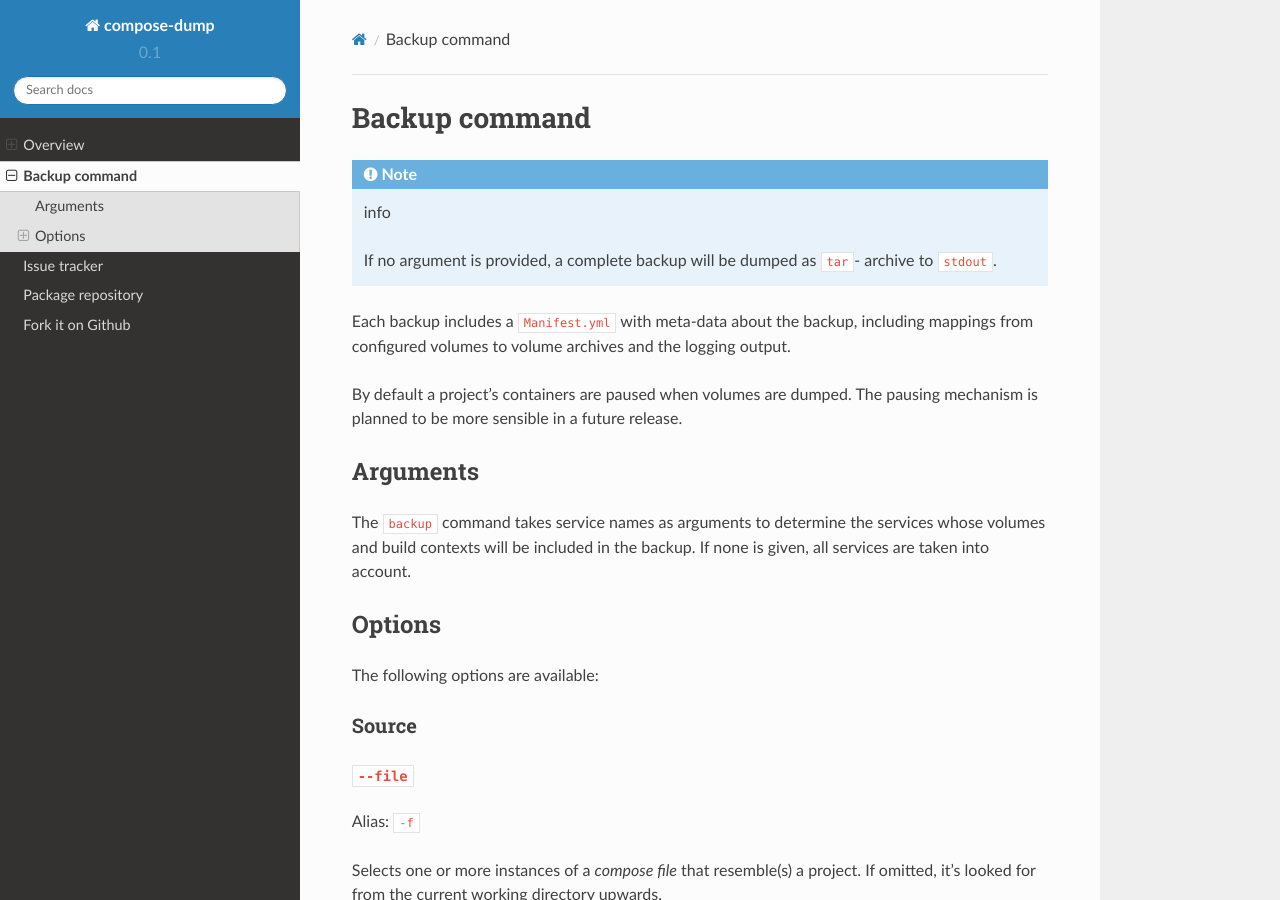
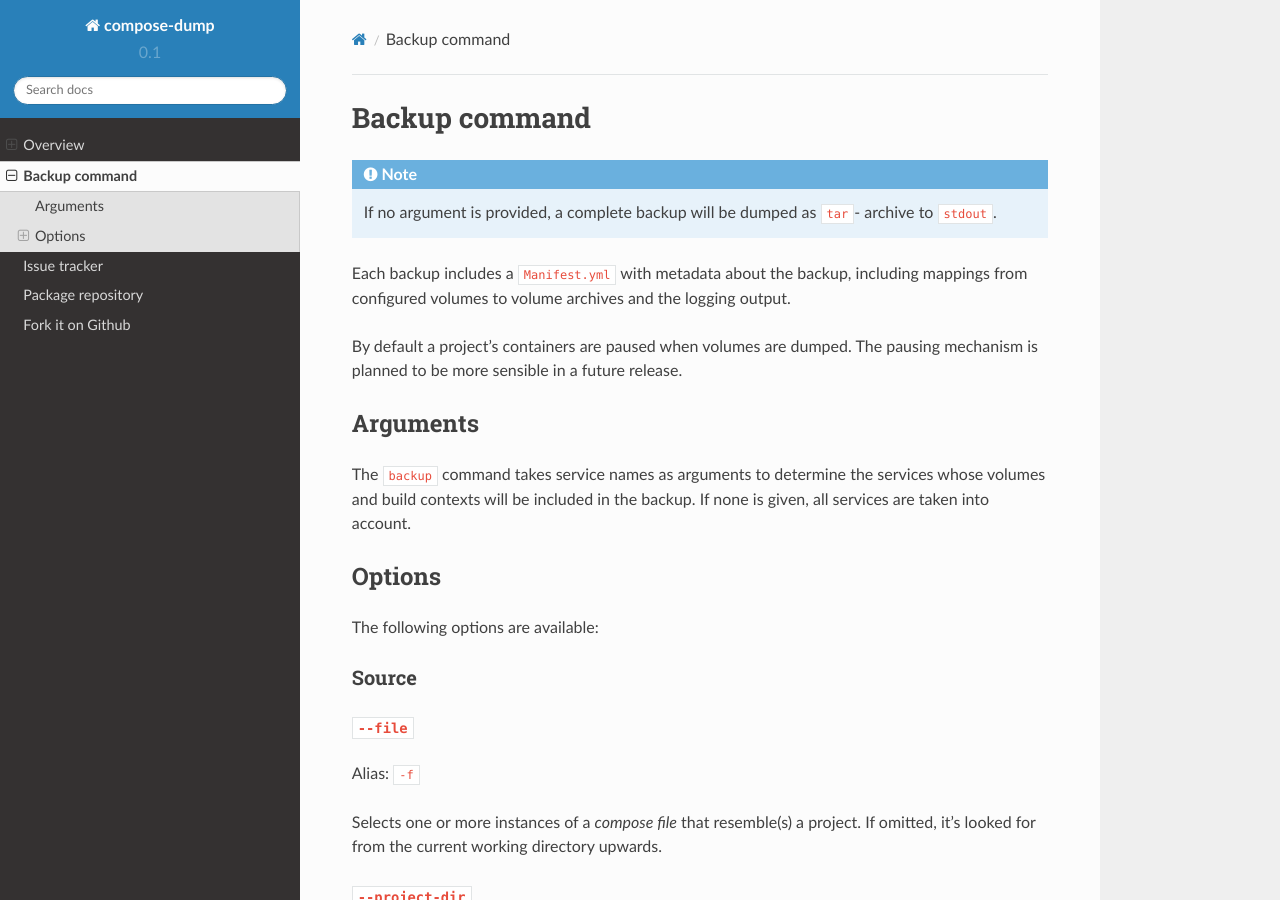
Before and after one commit to 3mb3dw0rk5/compose-dump, a Sphinx documentation site: the page built from docs/backup.rst, in a window 1280 px wide and 900 px high. Built offline with Sphinx 7.4.7 and the Read the Docs theme 2.0.0, drawn with Linux system fonts in a browser that asks for light colours.

```diff
--- a/README.rst
+++ b/README.rst
@@ -147,7 +147,6 @@ TODO / Known issues / Caveats
 general
 ~~~~~~~
 
-- test against different versions of docker-compose
 - make use of compose config hashes
 - docs: point to environment variables regarding tls config
 - make use of mypy
--- a/docs/backup.rst
+++ b/docs/backup.rst
@@ -1,12 +1,12 @@
 Backup command
 ==============
 
-.. note:: info
+.. note::
 
     If no argument is provided, a complete backup will be dumped as ``tar``-
     archive to ``stdout``.
 
-Each backup includes a ``Manifest.yml`` with meta-data about the backup,
+Each backup includes a ``Manifest.yml`` with metadata about the backup,
 including mappings from configured volumes to volume archives and the logging
 output.
 
--- a/requirements-dev.txt
+++ b/requirements-dev.txt
@@ -5,3 +5,4 @@ pytest-mock
 git+git://github.com/eisensheng/pytest-catchlog.git#egg=pytest-catchelog
 Sphinx
 sphinx_rtd_theme
+tox
--- a/requirements.txt
+++ /dev/null
@@ -1 +0,0 @@
-docker-compose>=1.8,<1.9
--- a/setup.py
+++ b/setup.py
@@ -4,8 +4,6 @@
 from setuptools import setup, find_packages
 import sys
 
-
-install_requires = [x for x in open('requirements.txt').readlines() if x and not x.startswith('#')]
 
 if sys.version_info < (3, 4):
     raise AssertionError('Requires Python 3.4 or later.')
@@ -35,8 +33,8 @@ setup(
     author_email='funkyfuture@riseup.net',
     license='ISC',
     platforms=["any"],
-    install_requires=install_requires,
-    tests_require=[],  # TODO
+    install_requires=['docker-compose>=1.7,<1.12'],
+    tests_require=['tox'],
     packages=find_packages(exclude=['tests.*', 'tests']),
     include_package_data=True,
     entry_points="""
```
Also changed, not shown: 1 other file.
